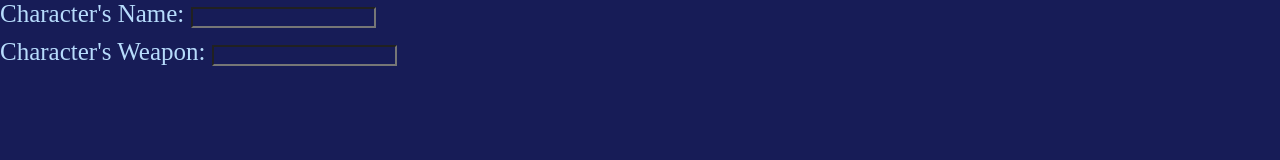
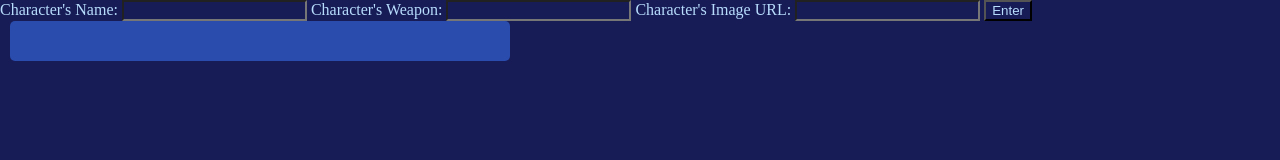
Before and after one commit to staten-island-tech/dom-manipulation-project-Cindyt37, a plain HTML site: page index.html in a window 1280 px wide. Drawn offline with Linux system fonts and the light colour scheme.

Commit message:
Update index.html

```diff
--- a/index.html
+++ b/index.html
@@ -8,7 +8,12 @@
     <title>Flexbox</title>
   </head>
   <body>
-    <p><label>Character's Name:</label> <input type="input" id="name" /></p>
-    <p>
-      <label>Character's Weapon:</label>
-      <input type="input" id="weapon" />
+    <label>Character's Name:</label> <input type="input" id="name" />
+    <label>Character's Weapon:</label>
+    <input type="input" id="weapon" /> <label>Character's Image URL:</label>
+    <input type="url" id="url" />
+    <button type="button" id="btn">Enter</button>
+    <div id="output"></div>
+    <script src="index.js"></script>
+  </body>
+</html>
```
